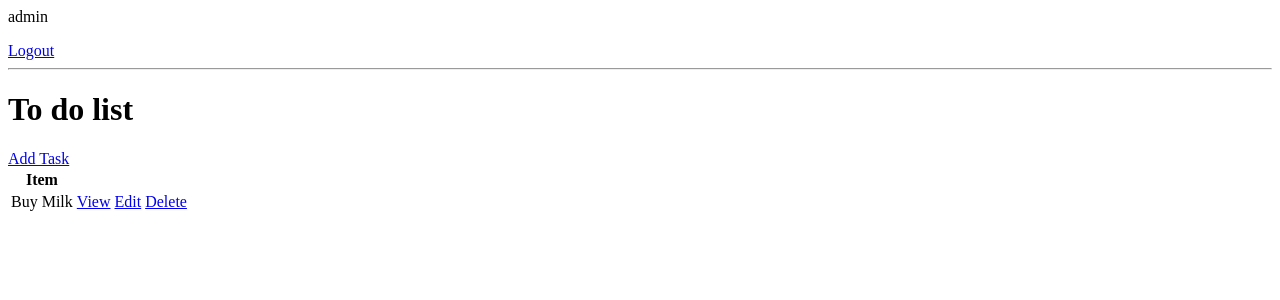
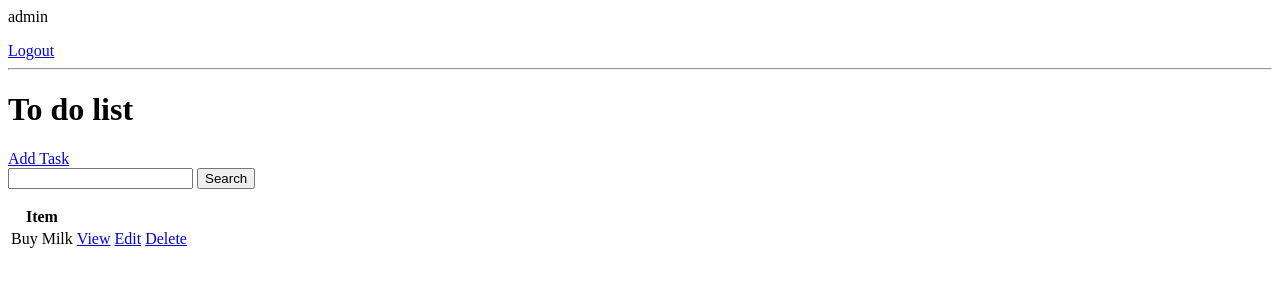
Before and after one commit to AishwaryaAtWork/CheckItOut, a Django app: page / in a window 1280 px wide. Shown: the top 300 px of the page. Run offline with Django 4.2, Linux system fonts and the light colour scheme; a user stored in the database is signed in; data comes from the database, SQL or seed files in the repository; both versions use the stored data as it was after the commit.

Commit message:
Search functionality implemented

```diff
--- a/base/templates/base/task_list.html
+++ b/base/templates/base/task_list.html
@@ -7,6 +7,12 @@
 <hr>
 <h1>To do list</h1>
 <a href="{% url 'task-create' %}">Add Task</a>
+
+<form method="GET">
+    <input type="text" name="search-area" value="{{search_input}}"/>
+    <input type="submit" value="Search" />
+</form>
+
 <table>
     <tr>
         <th>Item</th>
--- a/base/views.py
+++ b/base/views.py
@@ -46,6 +46,12 @@ class TaskList(LoginRequiredMixin, ListView):
         context = super().get_context_data(**kwargs)
         context['tasks'] = context['tasks'].filter(user=self.request.user)
         context['count'] = context['tasks'].filter(complete=False).count()
+
+        search_input = self.request.GET.get('search-area') or ''
+        if search_input:
+            context['tasks'] = context['tasks'].filter(title__startswith= search_input)
+
+        context['search_input'] = search_input
         return context
 
 class TaskDetail(LoginRequiredMixin, DetailView):
```
Also changed, not shown: db.sqlite3.
